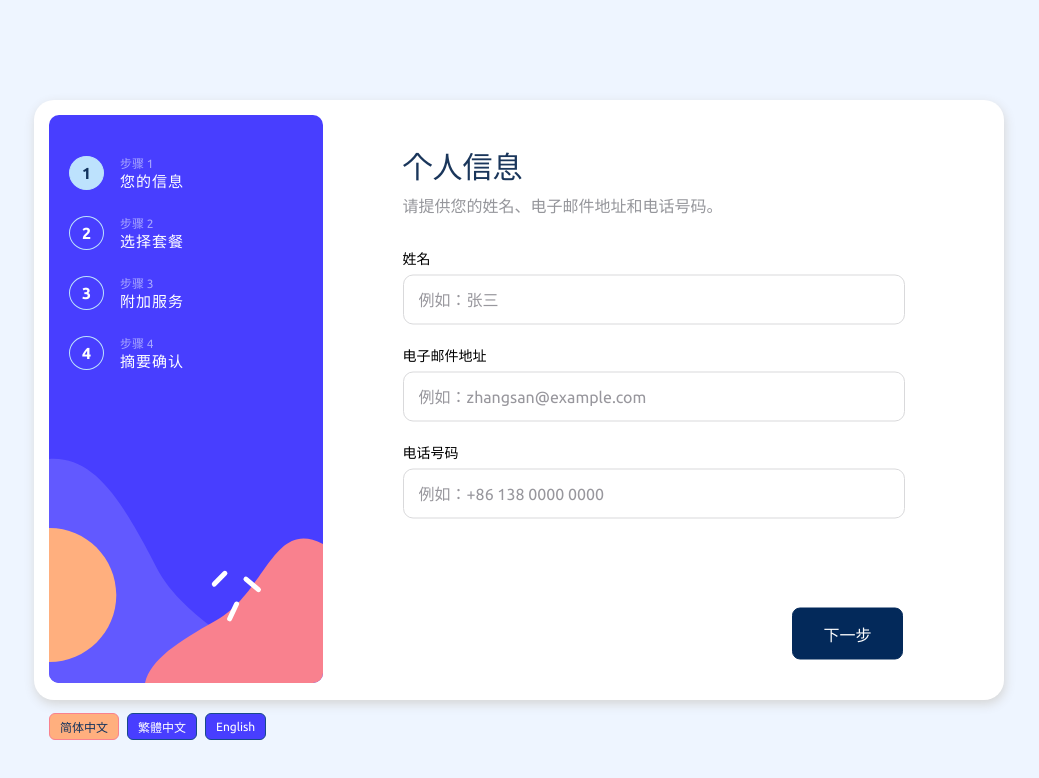
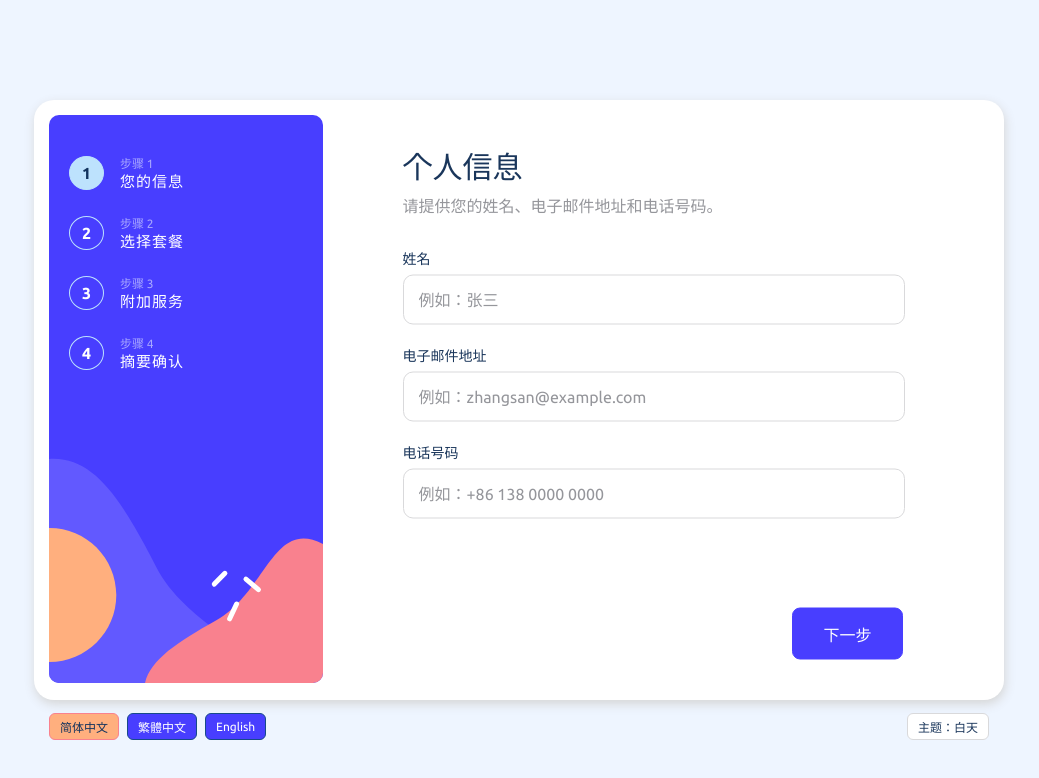
Before and after one commit to Congee-wine/multi-step-form, a Vue app: page / in a window 1280 px wide. Shown: the top 778 px of the page, without its empty margins (121-1160 px from the left). Built offline with nearby package versions, Linux system fonts and the light colour scheme.

Commit message:
feat:白天夜间主题颜色切换功能

```diff
--- a/src/assets/scss/commons.scss
+++ b/src/assets/scss/commons.scss
@@ -1,10 +1,35 @@
+:root {
+  --app-bg: #eef5ff;
+  --surface: #ffffff;
+  --text: #1a365b;
+  --muted: #95969b;
+  --border: #d9d9db;
+  --primary: #483eff;
+  --primary-contrast: #ffffff;
+  --tip-bg: #1a365b;
+  --tip-text: #ffffff;
+}
+
+html[data-theme='dark'] {
+  --app-bg: #0b1220;
+  --surface: #121a2a;
+  --text: #e7eefc;
+  --muted: #a6b3cc;
+  --border: #2b3750;
+  --primary: #7c79ff;
+  --primary-contrast: #0b1220;
+  --tip-bg: #1a2a49;
+  --tip-text: #e7eefc;
+}
+
 body {
   min-height: 100%;
   min-width: 1024px;
   width: 100%;
   height: auto;
 
-  background-color: #eef5ff;
+  background-color: var(--app-bg);
+  color: var(--text);
 }
 
 ul li {
@@ -36,8 +61,8 @@ input {
 
 //button css
 .non-selected {
-  background-color: white;
-  border: 1px solid #d9d9db;
+  background-color: var(--surface);
+  border: 1px solid var(--border);
   border-radius: 10px;
   cursor: pointer;
 }
@@ -48,7 +73,7 @@ input {
 }
 
 .selected {
-  background-color: #f8f9fe;
+  background-color: color-mix(in srgb, var(--primary) 8%, var(--surface));
   border: 1px solid #534d93;
 }
 
@@ -56,12 +81,12 @@ input {
 .card-nm {
   font-family: 'ubuntu-bold';
   font-size: 16px;
-  color: #1a365b;
+  color: var(--text);
 }
 
 .card-des {
   font-size: 14px;
-  color: #95969b;
+  color: var(--muted);
 }
 
 //margin
@@ -72,7 +97,7 @@ input {
 //text
 .impt-txt {
   font-family: 'ubuntu-bold';
-  color: #1a365b;
+  color: var(--text);
 }
 
 //font
@@ -105,7 +130,7 @@ input {
 
   @media (min-width: 971px) {
     .box {
-      background-color: white;
+      background-color: var(--surface);
       width: 100%;
       height: 100%;
 
@@ -194,11 +219,11 @@ input {
     .title {
       font-family: 'ubuntu-bold';
       font-size: 30px;
-      color: #1a365b;
+      color: var(--text);
     }
 
     .semi-title {
-      color: #95969b;
+      color: var(--muted);
     }
   }
 }
@@ -206,6 +231,7 @@ input {
 // 文本表单
 .form {
   margin-bottom: 20px;
+
   label {
     font-size: 14px;
   }
@@ -240,12 +266,13 @@ input {
 
   input {
     font-family: 'ubuntu-bold';
-    border: 1px solid #d9d9db;
+    border: 1px solid var(--border);
     border-radius: 10px;
     padding: 15px;
     width: calc(100% - 30px);
     font-size: 16px;
-    color: #1a365b;
+    color: var(--text);
+    background-color: var(--surface);
   }
 
   input:focus {
@@ -256,7 +283,7 @@ input {
 
   input::placeholder {
     font-family: 'ubuntu-regular';
-    color: #98979d;
+    color: var(--muted);
   }
 }
 
@@ -298,7 +325,7 @@ input {
 }
 
 .btn-area {
-  background-color: #f8f9fe;
+  background-color: color-mix(in srgb, var(--primary) 8%, var(--surface));
   padding: 15px;
 
   border-radius: 11px;
@@ -351,7 +378,7 @@ input {
   background: white;
 }
 
-#toggle:checked ~ .switch .toggle-btn {
+#toggle:checked~.switch .toggle-btn {
   left: 75%;
 }
 
@@ -412,7 +439,7 @@ input {
 /* ------------------------------ STEP 4 ------------------------------ */
 
 .costs {
-  background-color: #f8f9fe;
+  background-color: color-mix(in srgb, var(--primary) 8%, var(--surface));
   padding: 20px 30px;
   border-radius: 10px;
 
@@ -487,16 +514,18 @@ input {
 .thank-you {
   font-family: 'ubuntu-bold';
   font-size: 30px;
-  color: #1a365b;
+  color: var(--text);
 }
+
 .notice {
   line-height: 25px;
-  color: #93939b;
+  color: var(--muted);
 }
 
 /* ------------------------------ BUTTONS ------------------------------ */
 
 @media (min-width: 971px) {
+
   .rgt-btn,
   .lft-btn {
     cursor: pointer;
@@ -509,35 +538,33 @@ input {
   .rgt-btn {
     width: 110.24px;
     float: right;
-    color: white;
-    background-color: #03295a;
-    border: 1px solid #03295a;
+    color: var(--primary-contrast);
+    background-color: var(--primary);
+    border: 1px solid var(--primary);
   }
 }
 
 .lft-btn {
-  color: #93939b;
-  background-color: white;
-  border: 1px solid white;
+  color: var(--muted);
+  background-color: transparent;
+  border: 1px solid transparent;
 }
 
 .rgt-btn:hover {
-  background-color: #174a89;
-  border: 1px solid #174a89;
+  filter: brightness(1.08);
 }
 
 .confirm {
-  background-color: #413eff !important;
-  border: 1px solid #413eff !important;
+  background-color: var(--primary) !important;
+  border: 1px solid var(--primary) !important;
 }
 
 .confirm:hover {
-  background-color: #6865ff !important;
-  border: 1px solid #6865ff !important;
+  filter: brightness(1.12);
 }
 
 .lft-btn:hover {
-  color: #03295a;
+  color: var(--text);
 }
 
 /* ------------------------------------------------------------------------------------------------------------------------
@@ -548,12 +575,12 @@ input {
 
 @media (max-width: 971px) {
   body {
-    background-color: white;
+    background-color: var(--app-bg);
   }
 
   #container {
     width: 375px;
-    background-color: #eef5ff;
+    background-color: var(--app-bg);
     height: 100vh;
     min-height: 667px;
 
@@ -578,11 +605,13 @@ input {
 
     .step {
       margin: 0;
+
       .num {
         padding: 7px 13px;
         margin: 0px 8px;
         display: flex;
       }
+
       .item {
         margin: 0;
         display: none;
@@ -592,7 +621,7 @@ input {
 
   .content {
     font-family: 'ubuntu-regular';
-    background-color: white;
+    background-color: var(--surface);
     border-radius: 10px;
     //width: 290px;
     height: auto;
@@ -606,11 +635,11 @@ input {
     .title {
       font-family: 'ubuntu-bold';
       font-size: 24px;
-      color: #1a365b;
+      color: var(--text);
     }
 
     .semi-title {
-      color: #95969b;
+      color: var(--muted);
       width: 280px;
       line-height: 23px;
     }
@@ -810,8 +839,8 @@ input {
   top: -45px;
   left: 50%;
   transform: translateX(-50%);
-  background-color: #1a365b;
-  color: white;
+  background-color: var(--tip-bg);
+  color: var(--tip-text);
   padding: 10px 20px;
   border-radius: 8px;
   font-size: 14px;
@@ -826,13 +855,16 @@ input {
     opacity: 0;
     transform: translateX(-50%) translateY(6px);
   }
+
   15% {
     opacity: 1;
     transform: translateX(-50%) translateY(0);
   }
+
   75% {
     opacity: 1;
   }
+
   100% {
     opacity: 0;
   }
--- /dev/null
+++ b/src/components/ThemeSwitcher.vue
@@ -0,0 +1,50 @@
+<script setup lang="ts">
+import { computed } from 'vue'
+import { storeToRefs } from 'pinia'
+import { useI18n } from 'vue-i18n'
+import { useThemeStore } from '@/stores/theme'
+
+const themeStore = useThemeStore()
+const { theme } = storeToRefs(themeStore)
+const { t } = useI18n()
+
+const modeLabel = computed(() =>
+  theme.value === 'dark' ? t('common.themeDark') : t('common.themeLight'),
+)
+
+const statusText = computed(() => t('common.themeCurrent', { mode: modeLabel.value }))
+</script>
+
+<template>
+  <div class="theme-switcher">
+    <button class="theme-btn" type="button" @click="themeStore.toggleTheme()">
+      {{ statusText }}
+    </button>
+  </div>
+</template>
+
+<style scoped>
+.theme-switcher {
+  position: absolute;
+  right: 15px;
+  bottom: -40px;
+  display: flex;
+  gap: 8px;
+}
+
+.theme-btn {
+  padding: 4px 10px;
+  border: 1px solid var(--border);
+  border-radius: 6px;
+  background: var(--surface);
+  color: var(--text);
+  font-size: 12px;
+  cursor: pointer;
+  font-family: 'ubuntu-regular';
+  transition: all 0.2s ease;
+}
+
+.theme-btn:hover {
+  border-color: var(--text);
+}
+</style>
--- a/src/locales/en/common.ts
+++ b/src/locales/en/common.ts
@@ -12,4 +12,8 @@ export default {
   thankYouNotice:
     'Thanks for confirming your subscription! We hope you have fun using our platform. If you ever need support, please feel free to email us at support@loremgaming.com.',
   orderTip: 'Please complete steps in order',
+  themeLabel: 'Theme',
+  themeLight: 'Light',
+  themeDark: 'Dark',
+  themeCurrent: 'Theme: {mode}',
 }
--- a/src/locales/zh-CN/common.ts
+++ b/src/locales/zh-CN/common.ts
@@ -12,4 +12,8 @@ export default {
   thankYouNotice:
     '感谢您确认订阅！我们希望您使用愉快。如果您需要任何支持，请随时发送电子邮件至 support@loremgaming.com 联系我们。',
   orderTip: '请按顺序完成步骤',
+  themeLabel: '主题',
+  themeLight: '白天',
+  themeDark: '夜间',
+  themeCurrent: '主题：{mode}',
 }
--- a/src/locales/zh-TW/common.ts
+++ b/src/locales/zh-TW/common.ts
@@ -12,4 +12,8 @@ export default {
   thankYouNotice:
     '感謝您確認訂閱！我們希望您使用愉快。如需任何支援，請隨時發送電子郵件至 support@loremgaming.com 聯絡我們。',
   orderTip: '請依序完成步驟',
+  themeLabel: '主題',
+  themeLight: '白天',
+  themeDark: '夜間',
+  themeCurrent: '主題：{mode}',
 }
--- a/src/main.ts
+++ b/src/main.ts
@@ -4,6 +4,7 @@ import router from './router'
 import { createPinia } from 'pinia'
 import { createPersistedState } from 'pinia-plugin-persistedstate'
 import { useCommonsStore } from './stores/commons'
+import { useThemeStore } from './stores/theme'
 import { i18n } from './locales'
 
 const app = createApp(App)
@@ -13,6 +14,9 @@ pinia.use(createPersistedState())
 app.use(router)
 app.use(pinia)
 app.use(i18n)
+
+const themeStore = useThemeStore()
+themeStore.initTheme()
 
 const commonsStore = useCommonsStore()
 
--- /dev/null
+++ b/src/stores/theme.ts
@@ -0,0 +1,42 @@
+import { defineStore } from 'pinia'
+import { ref } from 'vue'
+
+export type ThemeMode = 'light' | 'dark'
+
+const themeStorageKey = 'theme'
+
+const applyThemeToDom = (theme: ThemeMode) => {
+  document.documentElement.setAttribute('data-theme', theme)
+}
+
+export const useThemeStore = defineStore('themeStore', () => {
+  const theme = ref<ThemeMode>('light')
+
+  const setTheme = (value: ThemeMode) => {
+    theme.value = value
+    applyThemeToDom(value)
+    try {
+      localStorage.setItem(themeStorageKey, value)
+    } catch {
+      console.error('错误')
+    }
+  }
+
+  const toggleTheme = () => {
+    setTheme(theme.value === 'dark' ? 'light' : 'dark')
+  }
+
+  const initTheme = () => {
+    try {
+      const saved = localStorage.getItem(themeStorageKey)
+      if (saved === 'light' || saved === 'dark') {
+        theme.value = saved
+      }
+    } catch {
+      console.error('错误')
+    }
+    applyThemeToDom(theme.value)
+  }
+
+  return { theme, setTheme, toggleTheme, initTheme }
+})
--- a/src/views/HomeView.vue
+++ b/src/views/HomeView.vue
@@ -20,6 +20,7 @@ import content from '@/assets/data/content.json'
 import items from '@/assets/data/items.json'
 
 import LangSwitcher from '@/components/LangSwitcher.vue'
+import ThemeSwitcher from '@/components/ThemeSwitcher.vue'
 
 const commonsStore = useCommonsStore()
 const { t } = useI18n()
@@ -534,6 +535,7 @@ setTabContent(commonsStore.nowTab)
       </div>
 
       <LangSwitcher />
+      <ThemeSwitcher />
     </div>
   </div>
 </template>
```
